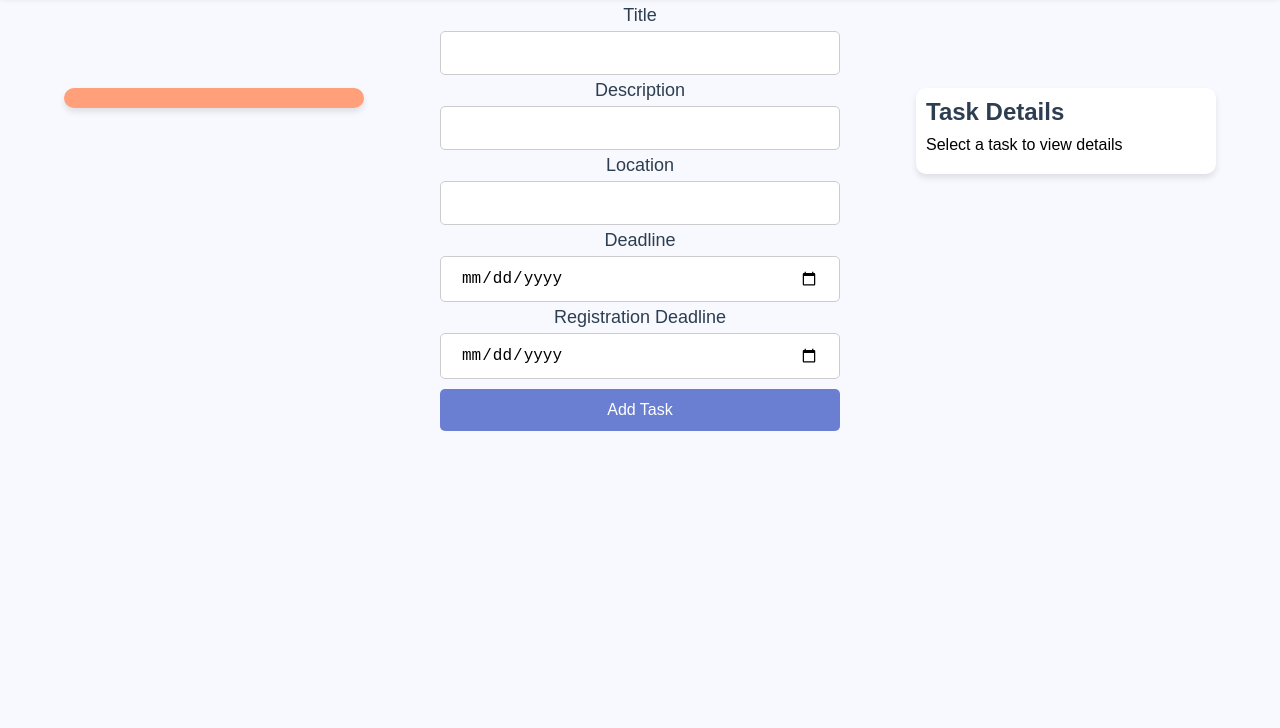
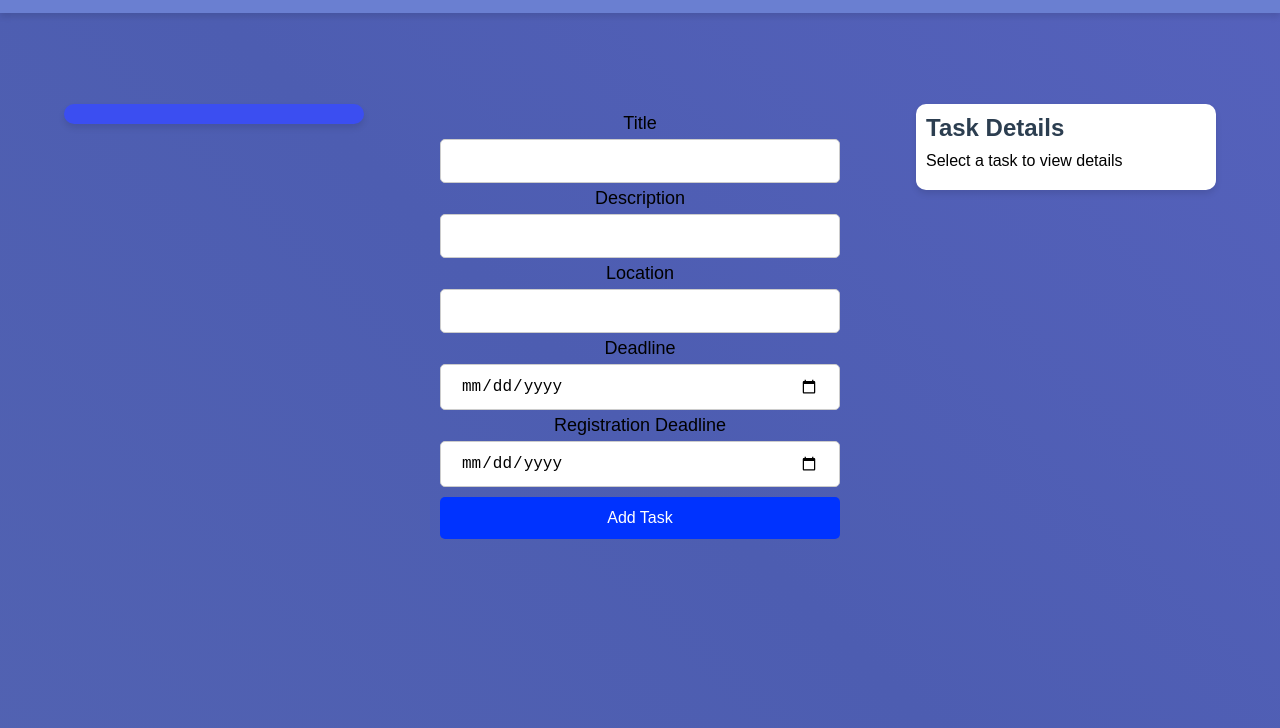
Before and after one commit to xGhostLuke/Appointment-Manger, a website: page views/index.html in a window 1280 px wide. Shown: the part 72-800 px from the top of the page. Drawn offline with Linux system fonts and the light colour scheme; no server answers.

Commit message:
[ADD] background

```diff
--- a/public/css/style.css
+++ b/public/css/style.css
@@ -4,19 +4,29 @@
     box-sizing: border-box;
 }
 
+@keyframes moveBackground {
+    0% {
+        background-position: 0% 0%;
+    }
+    100% {
+        background-position: 100% 100%;
+    }
+}
+
 body {
     font-family: 'Arial', sans-serif;
     margin: 0;
     padding: 0;
-    background-color: #f8f8ff;
-    color: #2c3e50;
+    background: linear-gradient(45deg, #6073b4, #4d5db1, #6b6dda);
+    background-size: 400% 400%;
+    color: #000000;
     display: flex;
     flex-direction: column;
     align-items: center;
     height: 100vh;
     font-size: 16px;
+    animation: moveBackground 15s ease infinite;
 }
-
 .header {
     width: 100%;
     background-color: #6a7fd1;
@@ -40,7 +50,7 @@ body {
     flex-direction: column;
     align-items: center;
     font-size: 18px;
-    margin-top: 10px;
+    margin-top: 100px;
     width: 100%;
     max-width: 400px;
 }
@@ -68,7 +78,7 @@ input:focus {
 }
 
 button {
-    background-color: #6a7fd1;
+    background-color: #0033ff;
     color: #fff;
     border: none;
     cursor: pointer;
@@ -76,7 +86,7 @@ button {
 }
 
 button:hover {
-    background-color: #5a6cb4;
+    background-color: #4f6ff0;
 }
 
 button:active {
@@ -99,14 +109,14 @@ button:active {
     align-items: flex-start;
     position: absolute;
     left: 5%;
-    top: 20%;
+    top: 22%;
     width: 300px;
     max-height: 60%;
     overflow-y: auto;
     padding: 10px;
     margin: 0;
     color: black;
-    background-color: #ffa07a;
+    background-color: #3b4ef1;
     border-radius: 10px;
     box-shadow: 0 4px 6px rgba(0, 0, 0, 0.1);
 }
@@ -139,7 +149,7 @@ button:active {
     align-items: flex-start;
     position: absolute;
     right: 5%;
-    top: 20%;
+    top: 22%;
     width: 300px;
     max-height: 60%;
     overflow-y: auto;
--- a/views/index.html
+++ b/views/index.html
@@ -11,7 +11,8 @@
 
 <body>
     <div class="header">
-        <h1>ToDo List</h1>
+        <h1>ToDo List </h1>
+        <p1>by Lukas Reißland</p1>
     </div>
 
     <div class="inputFields">
```
